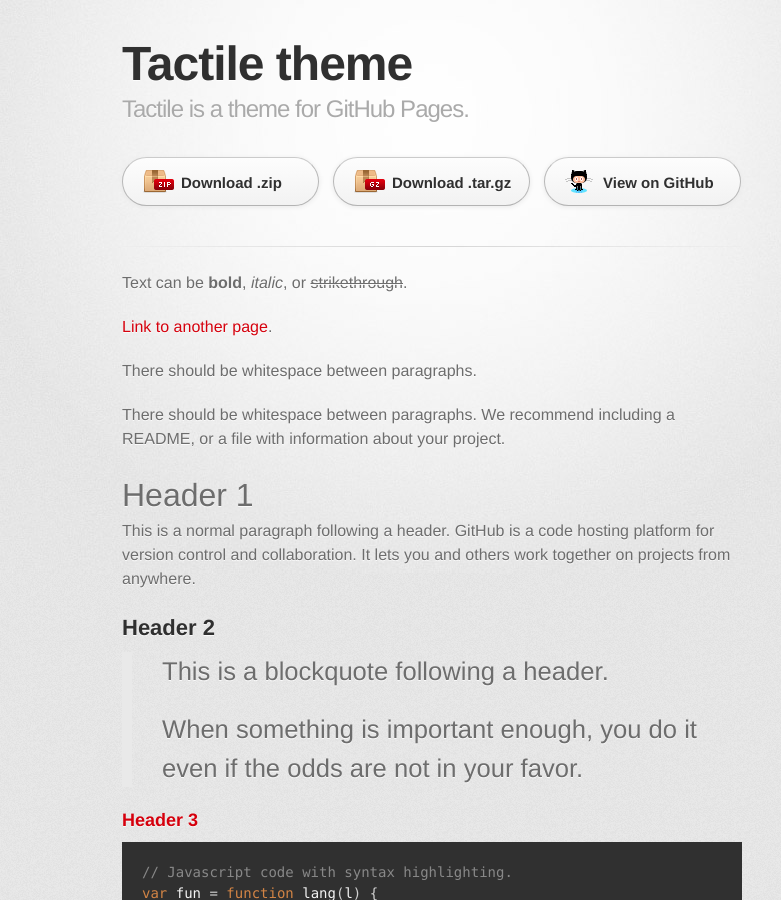
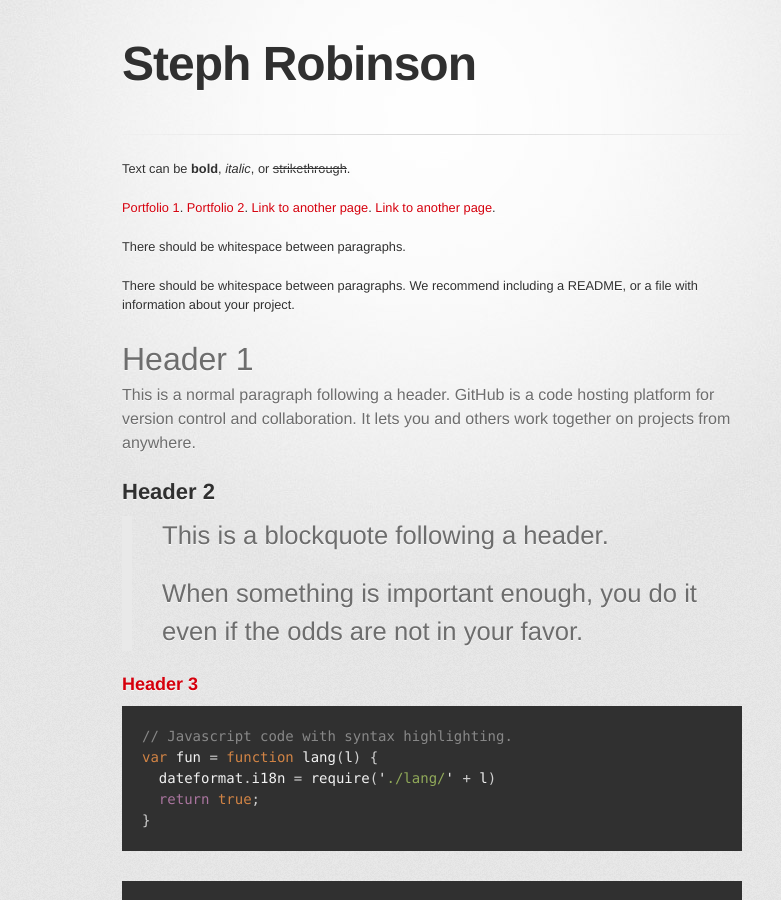
Before and after one commit to Steph-6/Steph-6.github.io, a Jekyll site: the page built from index.md, in a window 1280 px wide and 900 px high. Shown: the whole window, without its empty margins (208-989 px from the left). Built offline with Jekyll 4.4.1, drawn with Linux system fonts in a browser that asks for light colours; some web fonts are replaced; some of the changed text lies outside the part shown.

Commit message:
finished build

```diff
--- a/_layouts/default.html
+++ b/_layouts/default.html
@@ -57,9 +57,5 @@
       </script>
     {% endif %}
 
-    <h1>Hi I'm changing things</h1>
-
-
-
   </body>
 </html>
--- /dev/null
+++ b/_layouts/portfolio.html
@@ -0,0 +1,32 @@
+<!DOCTYPE html>
+<html>
+  <head>
+    <meta charset="utf-8">
+    <title>Steph Robinson</title>
+    <meta charset='utf-8'>
+    <meta http-equiv="X-UA-Compatible" content="chrome=1">
+    <link href='https://fonts.googleapis.com/css?family=Chivo:900' rel='stylesheet' type='text/css'>
+    <link rel="stylesheet" href="{{ '/assets/css/style.css?v=' | append: site.github.build_revision | relative_url }}">
+    <link rel="stylesheet" type="text/css" href="{{ '/assets/css/print.css' | relative_url }}" media="print">
+  </head>
+  <body>
+
+    <div id="container">
+      <div class="inner">
+
+        <header>
+          <h1>Steph Robinson</h1>
+        </header>
+        <hr>
+        <div id="main_content">
+          <h6>{{ content }}</h6>
+        </div>
+
+        <footer>
+          This page was generated by <a href="https://pages.github.com">GitHub Pages</a>.
+        </footer>
+
+      </div>
+    </div>
+  </body>
+</html>
--- a/index.html
+++ /dev/null
@@ -1 +0,0 @@
-<h1>hello</h1>
--- a/index.md
+++ b/index.md
@@ -1,9 +1,12 @@
 ---
-layout: default
+layout: portfolio
 ---
 
 Text can be **bold**, _italic_, or ~~strikethrough~~.
 
+[Portfolio 1](project-1).
+[Portfolio 2](another-page).
+[Link to another page](another-page).
 [Link to another page](another-page).
 
 There should be whitespace between paragraphs.
```
Also changed, not shown: Gemfile.lock (added), project-1.md (renamed from another-page.md).
